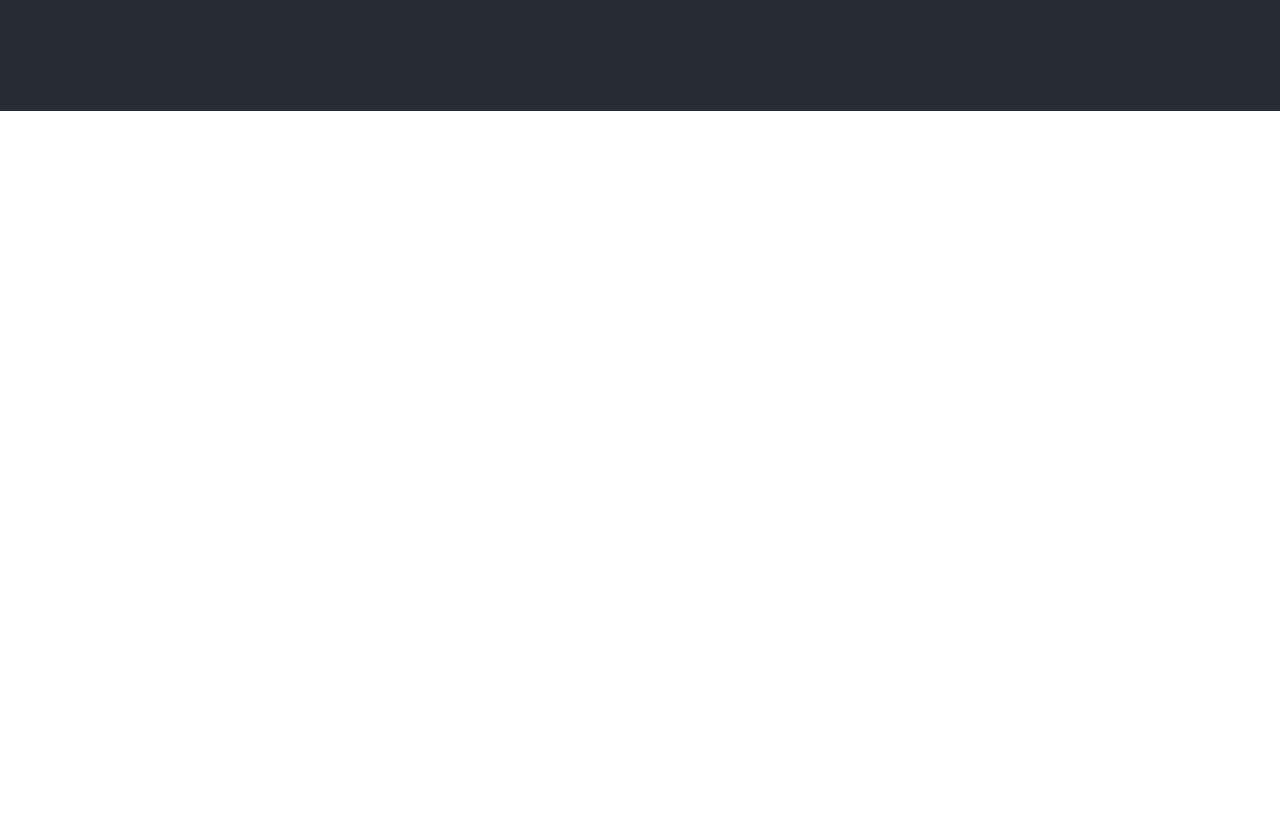
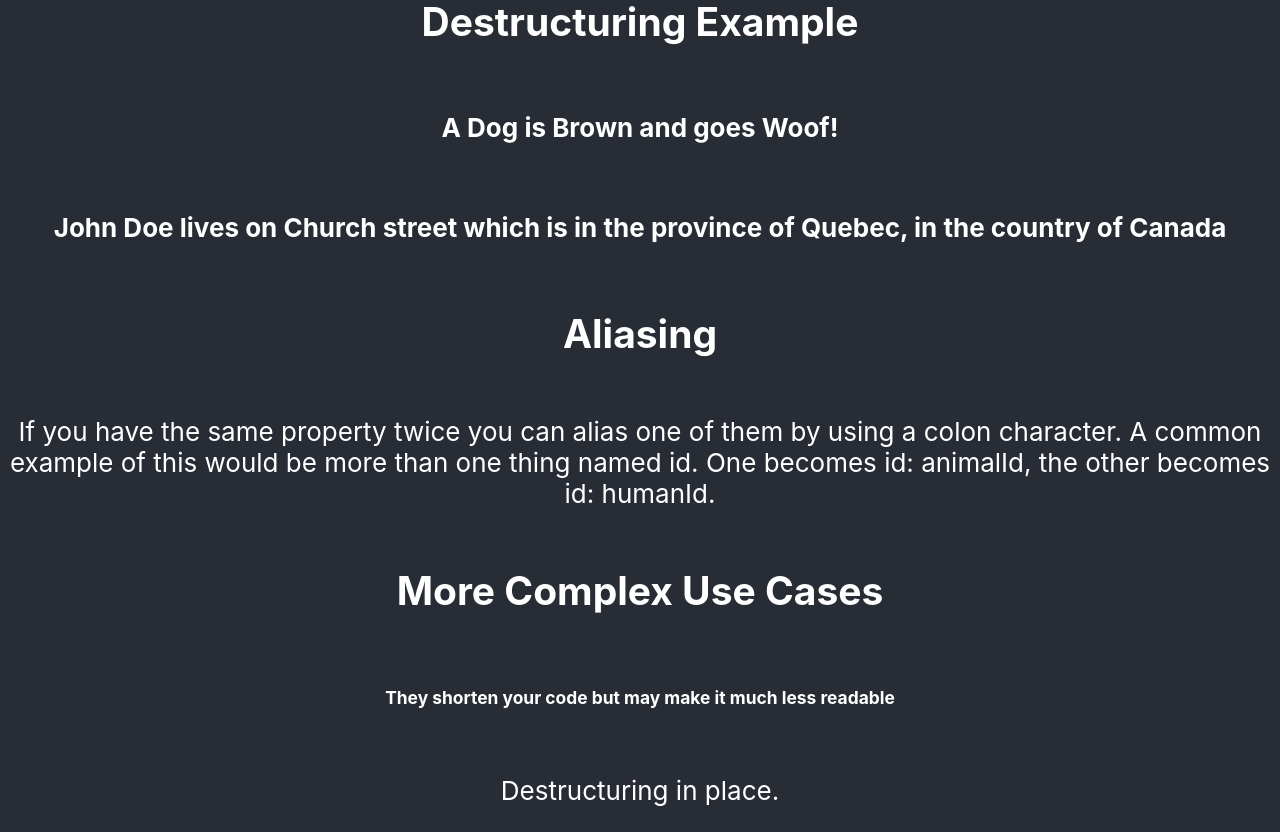
Before and after one commit to jeffbushdesign/react-counter-app, a React (Create React App) app: page / in a window 1280 px wide. Shown: the part 689-1521 px from the top of the page. Before the commit the page ends 800 px from the top, so only its background shows below. Built offline with nearby package versions, Linux system fonts and the light colour scheme.

Commit message:
Practice with destructuring

```diff
--- a/src/App.js
+++ b/src/App.js
@@ -21,7 +21,27 @@ const employeeInfo = [
   }
 ];
 
+const destructuringExample = {
+  animalType: "Dog",
+  animalColor: "Brown",
+  animalSound: "Woof!"
+};
+
+const contactInfo = {
+  name: "John Doe",
+  address: {
+    street: "Church",
+    country: "Canada",
+    province: "Quebec"
+  }
+};
+
 function App() {
+  const { animalType, animalColor, animalSound } = destructuringExample;
+  const { name, address } = contactInfo;
+  // multi-level deep destructuring
+  // address is first destructured, and then street country and province are further destructured
+  const { street, country, province } = address;
   return (
     <div className="App">
       <header className="App-header">
@@ -33,8 +53,18 @@ function App() {
           return (
             <Employee firstName={firstName} lastName={lastName} age={age} />
           );
-        })
-        }
+        })}
+
+        <h2>Destructuring Example</h2>
+        <h4>{`A ${animalType} is ${animalColor} and goes ${animalSound}`}</h4>
+        <h4>{`${name} lives on ${street} street which is in the province of ${province}, in the country of ${country}`}</h4>
+
+        <h2>Aliasing</h2>
+        <p>If you have the same property twice you can alias one of them by using a colon character. A common example of this would be more than one thing named id. One becomes id: animalId, the other becomes id: humanId.</p>
+
+        <h2>More Complex Use Cases</h2>
+        <h6>They shorten your code but may make it much less readable</h6>
+        <p>Destructuring in place.</p>
 
 
 
```
